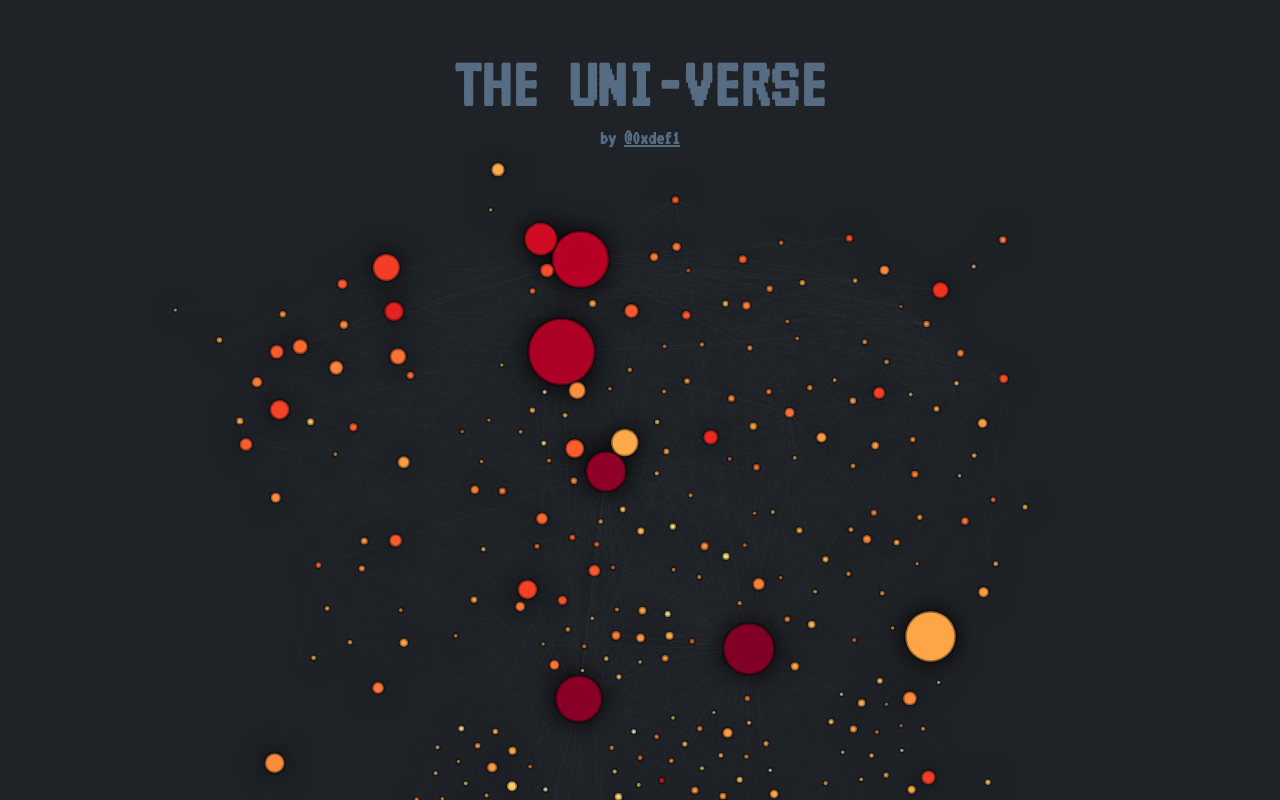
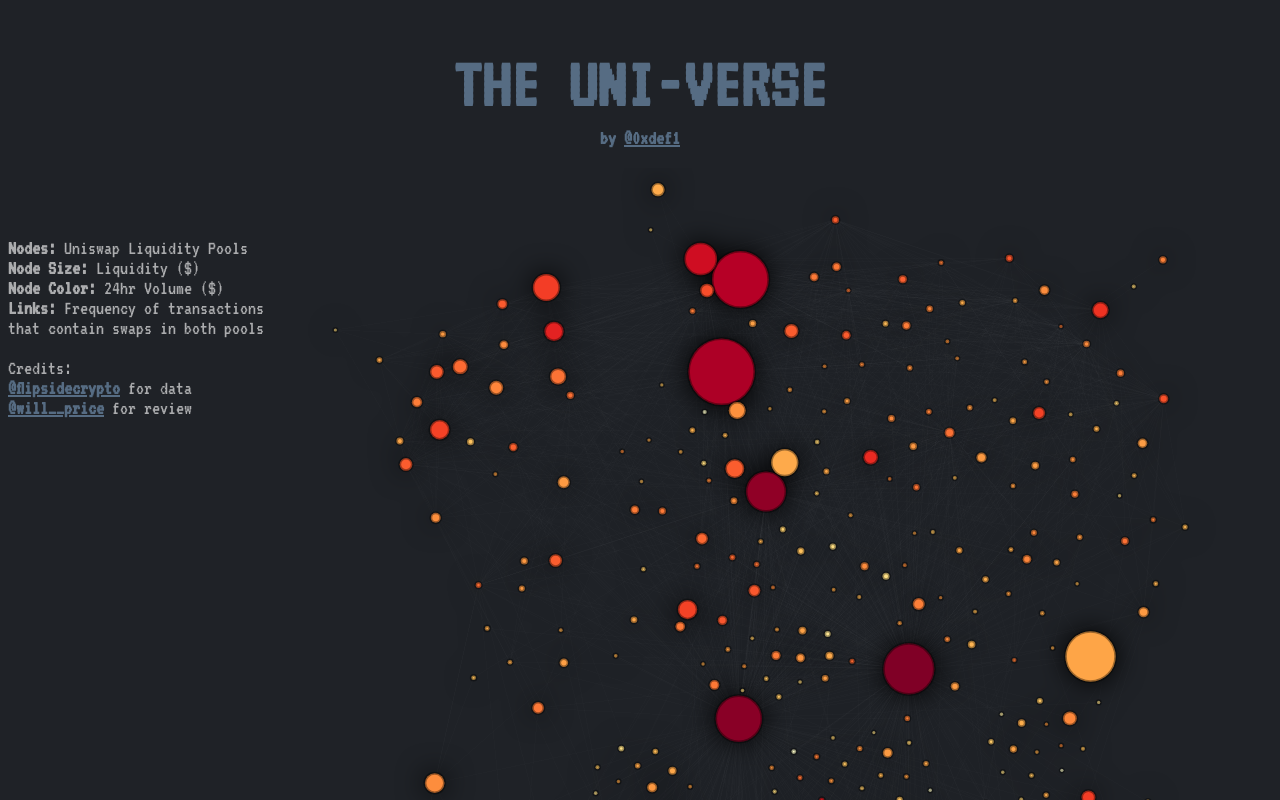
Before and after one commit to 0xdef1/uni-verse, a Vue app: page /uni-verse in a window 1280 px wide. Shown: the top 800 px of the page. Built offline with nearby package versions, Linux system fonts and the light colour scheme.

Commit message:
Explainer text

```diff
--- a/src/views/uni-verse.vue
+++ b/src/views/uni-verse.vue
@@ -2,6 +2,21 @@
   <div class="uni-verse">
     <h1>THE UNI-VERSE</h1>
     <div style="margin-top: -40px; font-weight: bold;">by <a href="https://twitter.com/0xdef1">@0xdef1</a></div>
+    <div id="container">
+    <div id="explainer">
+      <p><b>Nodes:</b> Uniswap Liquidity Pools<br/>
+      <b>Node Size:</b> Liquidity ($)<br/>
+      <b>Node Color:</b> 24hr Volume ($)<br/>
+      <b>Links:</b> Frequency of transactions that contain swaps in both pools</p>
+
+      <p>Credits:<br/>
+      <b><a href="https://twitter.com/flipsidecrypto">@flipsidecrypto</a></b> for data<br/>
+      <b><a href="https://twitter.com/will__price">@will__price</a></b> for review<br/>
+
+
+      </p>
+
+    </div>
     <svg width="1000" height="1080">
       <filter id="shadow">
         <feDropShadow
@@ -13,6 +28,7 @@
         />
       </filter>
     </svg>
+    </div>
     <div ref="tooltip" class="tooltip">
       <svg width="300" height="100">
         <filter id="sofGlow" height="300%" width="300%" x="-75%" y="-75%">
@@ -226,4 +242,20 @@ svg >>> .nodes circle {
   fill: #fff;
   opacity: 0.6;
 }
+
+#container {
+  margin-top: 20px;
+  display: flex;
+  flex-direction: row;
+  justify-content: center;
+  align-items: flex-start;
+}
+
+#explainer {
+  margin-top: 50px;
+  width: 300px;
+  text-align: left;
+  color: #ffffffa0
+}
+
 </style>
```
